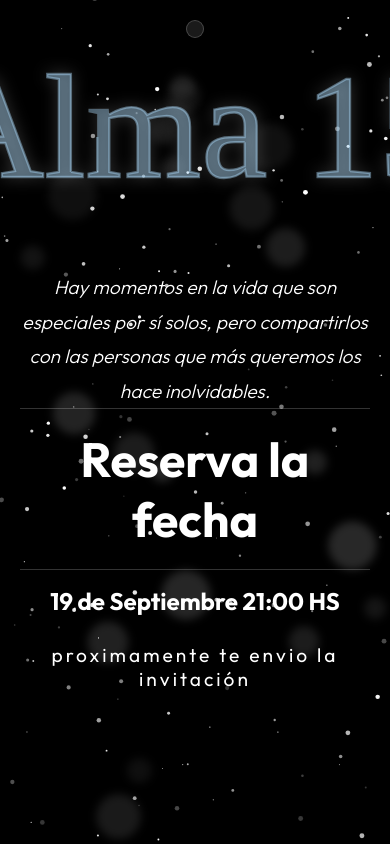
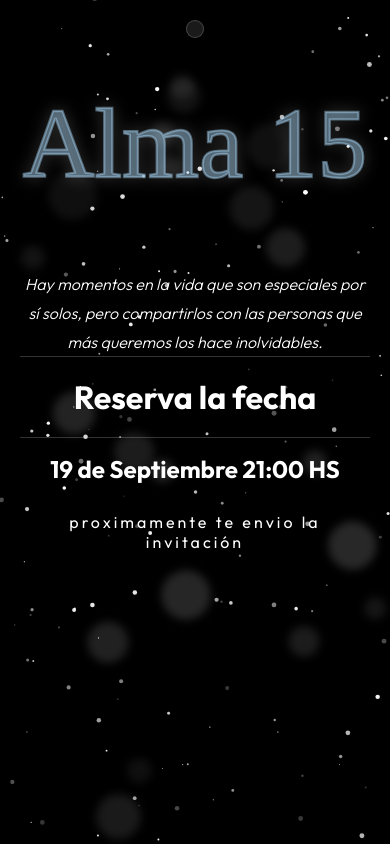
Before and after one commit to almaeluchans/reservalafecha, a Vue app: page / in a window 390 px wide. Built offline with nearby package versions, Linux system fonts and the light colour scheme; a web font is replaced by a local one.

Commit message:
Adjust text sizes for mobile devices

```diff
--- a/src/proposals/GlitterNegro.vue
+++ b/src/proposals/GlitterNegro.vue
@@ -536,7 +536,10 @@ font-size: 2.5rem;
 }
 
 @media (max-width: 768px) {
-.main-name { font-size: 4rem; }
-.date-large { font-size: 3rem; }
+  .main-name { font-size: 3rem; }
+  .date-large { font-size: 2rem; }
+  .svg-text-bg, .svg-text-writing { font-size: 8rem; }
+  .invite-text p { font-size: 1rem; }
+  .time { font-size: 1rem; }
 }
 </style>
```
